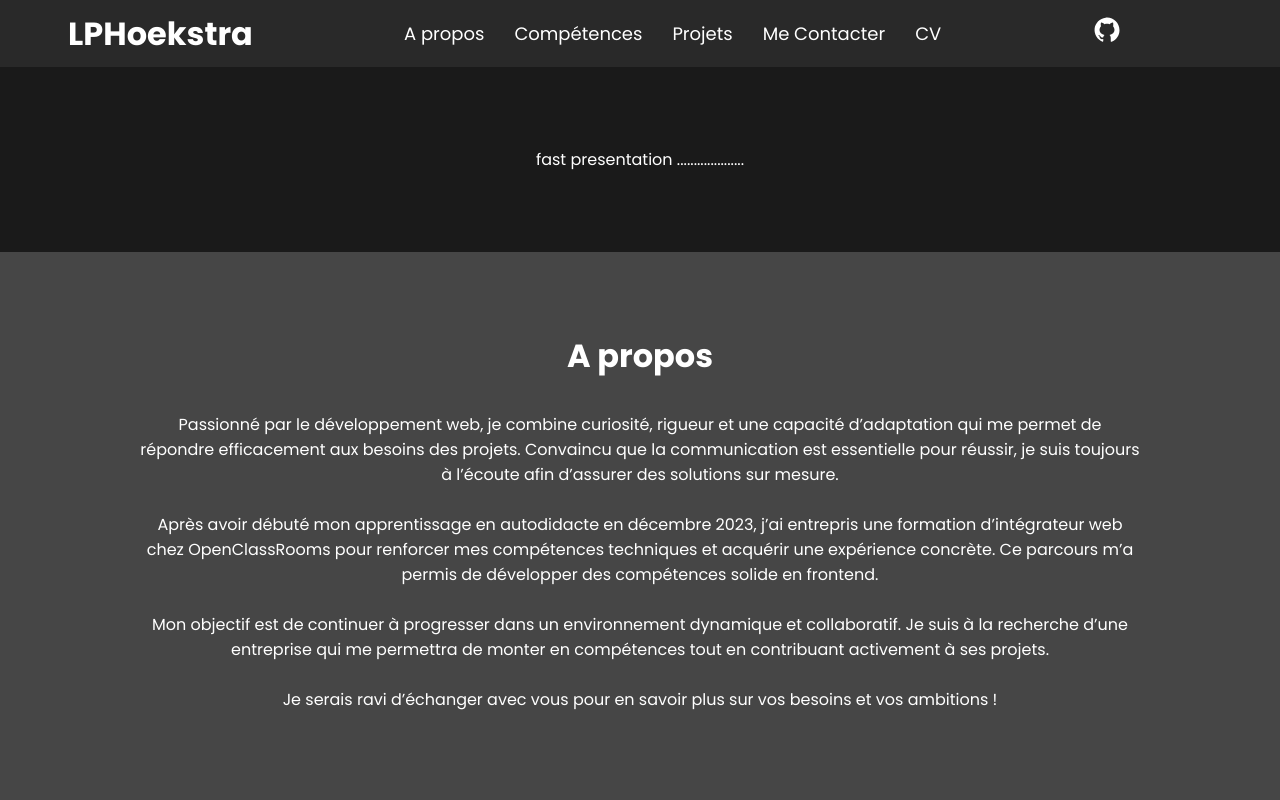
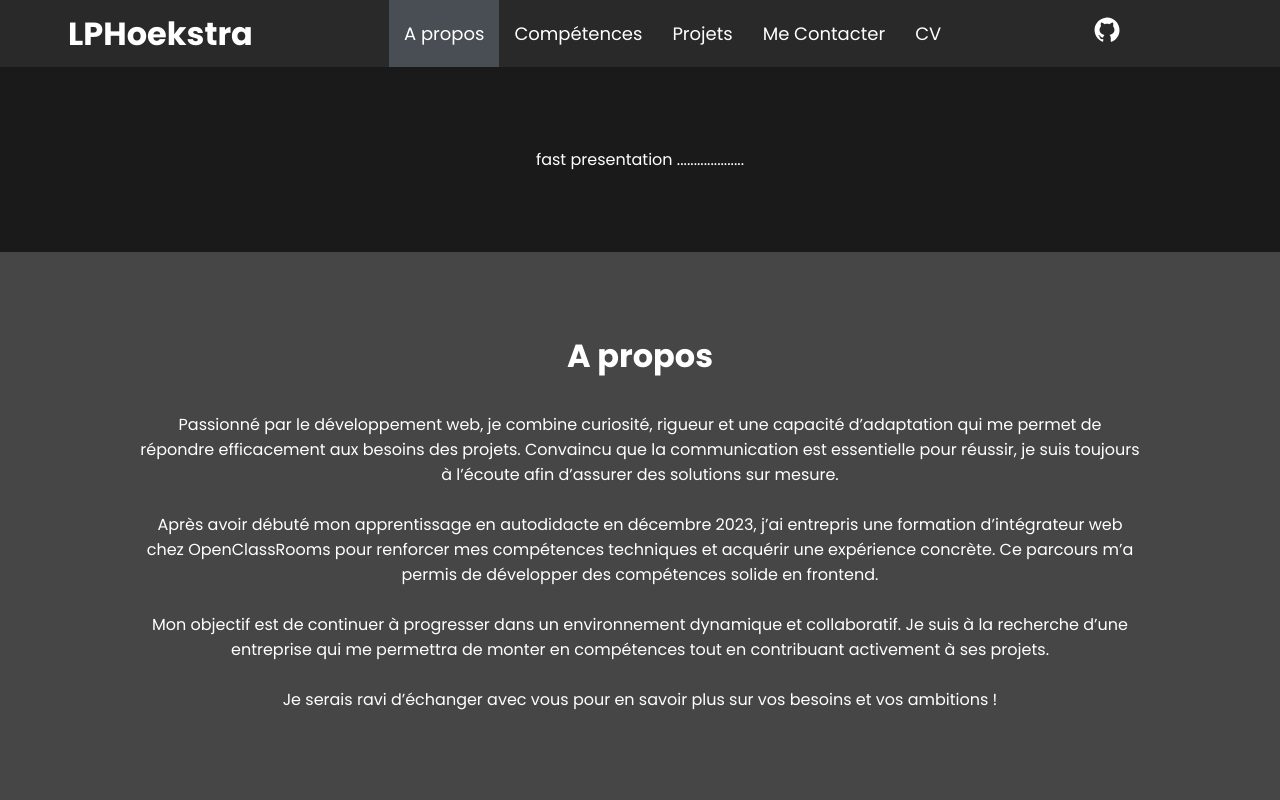
Before and after one commit to LPHoekstra/lph-portfolio, a React (Vite) app: page / in a window 1280 px wide. Shown: the top 800 px of the page. Built offline with nearby package versions, Linux system fonts and the light colour scheme.

Commit message:
localization section on header

```diff
--- a/src/layout/Header/index.jsx
+++ b/src/layout/Header/index.jsx
@@ -1,27 +1,84 @@
 import m from "./index.module.scss"
 import githubIcon from '../../assets/icons/github.svg'
+import { useEffect, useState } from "react"
+
+const sections = [
+    { id: "about" },
+    { id: "skill" },
+    { id: "project" }
+]
+
+const headerList = [
+    {
+        link: "#about",
+        content: "A propos"
+    },
+    {
+        link: "#skill",
+        content: "Compétences"
+    },
+    {
+        link: "#project",
+        content: "Projets"
+    },
+    {
+        link: "#contact",
+        content: "Me Contacter"
+    },
+    {
+        link: "../../assets/cv/",
+        target: "_blank",
+        content: "CV"
+    }
+]
 
 function Header() {
+    const [activeSection, setActiveSection] = useState(null)
+
+    // to get the current section on the screen
+    useEffect(() => {
+        // get the sections in the DOM
+        const sectionElements = sections.map((section) =>
+            document.getElementById(section.id)
+        )
+
+        // set the active section in the state if isIntersecting
+        const observer = new IntersectionObserver((entries) => {
+            entries.forEach((entry) => {
+                if (entry.isIntersecting) {
+                    setActiveSection(entry.target.id)
+                }
+            })
+        }, { threshold: 0.65 })
+
+        // set the observer on each sections
+        sectionElements.forEach((element) => {
+            if (element) {
+                observer.observe(element)
+            }
+        })
+    }, [])
+
+    console.log(activeSection)
+
     return (
         <header className={m.header}>
             <h1>LPHoekstra</h1>
             <nav className={m.navBar}>
                 <ul>
-                    <li>
-                        <a href="#about" className={m.navBar__link}>A propos</a>
-                    </li>
-                    <li>
-                        <a href="#skill" className={m.navBar__link}>Compétences</a>
-                    </li>
-                    <li>
-                        <a href="#project" className={m.navBar__link}>Projets</a>
-                    </li>
-                    <li>
-                        <a href="#contact" className={m.navBar__link}>Me Contacter</a>
-                    </li>
-                    <li>
-                        <a href="../../assets/cv/" target="_blank" className={m.navBar__link}>CV</a>
-                    </li>
+                    {headerList.map((element) => (
+                        <li key={element.content}>
+                            <a href={element.link}
+                                target={element.target}
+                                className={`
+                                    ${m.navBar__link}
+                                    ${element.link.split("#")[1] === activeSection ? m.navBar__link_selected : ""}
+                                `}
+                            >
+                                {element.content}
+                            </a>
+                        </li>
+                    ))}
                 </ul>
             </nav>
             <div>
--- a/src/layout/Header/index.module.scss
+++ b/src/layout/Header/index.module.scss
@@ -44,6 +44,12 @@ $background-color: #313131;
             will-change: opacity;
         }
 
+        &_selected {
+            &::after {
+                opacity: 1;
+            }
+        }
+
         &:hover {
             &::after {
                 opacity: 1;
```
Also changed, not shown: 1 other file (tests, documents, lock files or other folders).
